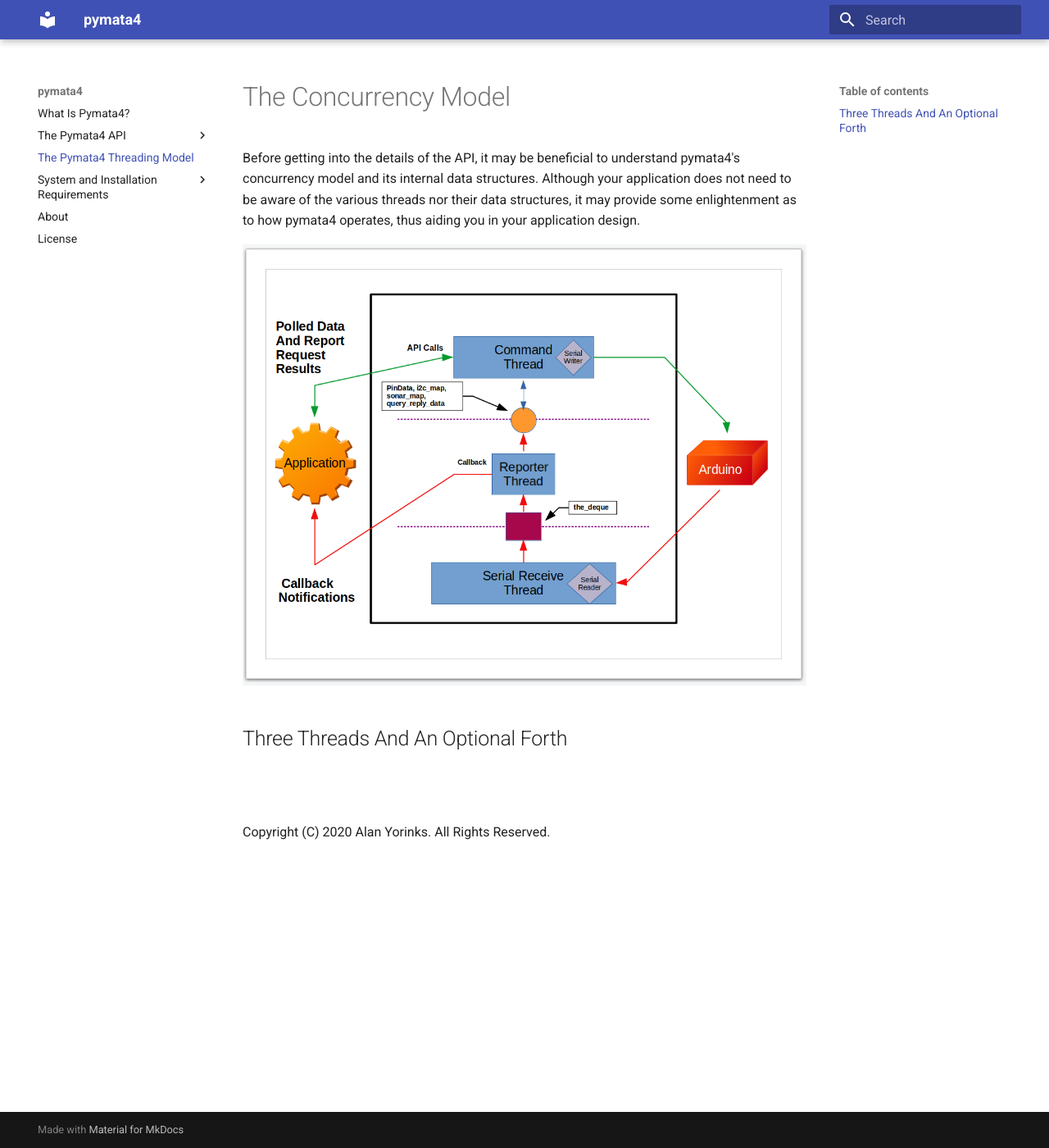
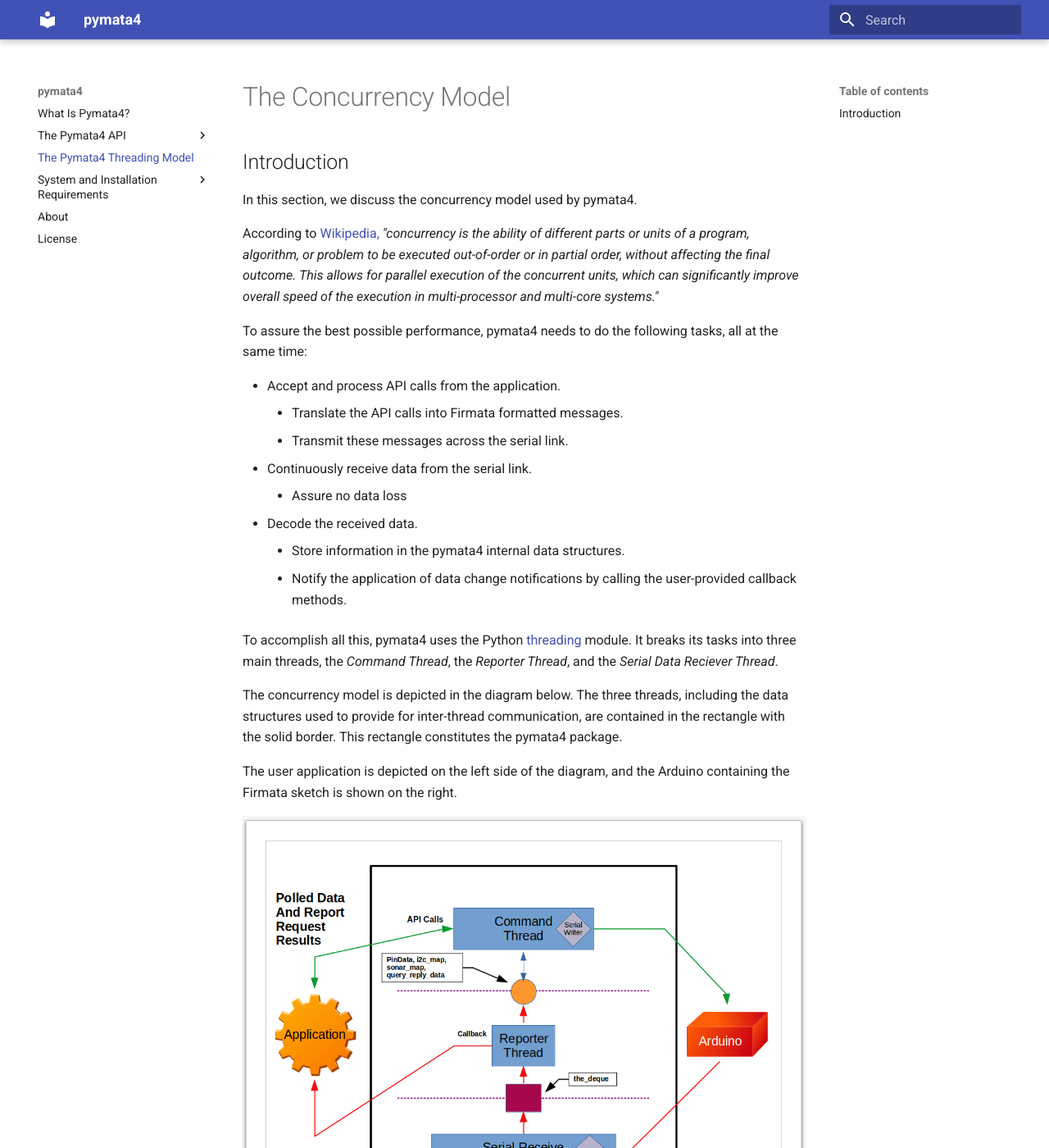
Before and after one commit to MrYsLab/pymata4, an MkDocs documentation site: the page built from docs/concurrency.md, in a window 1280 px wide and 1400 px high. Shown: the whole window at 82% size. Built offline with MkDocs 1.6.1 and Material for MkDocs 9.7.7, drawn with Linux system fonts in a browser that asks for light colours.

Commit message:
initial commit

```diff
--- a/docs/concurrency.md
+++ b/docs/concurrency.md
@@ -1,12 +1,39 @@
 # The Concurrency Model
-Before getting into the details of the API, it may be beneficial to understand
-pymata4's concurrency model and its internal data structures. Although your application
-does not need to be aware of the various threads nor their data structures, it may
-provide some enlightenment as to how pymata4 operates, thus aiding you in your application design.
+
+## Introduction
+In this section, we discuss the concurrency model used by pymata4.
+
+According to [Wikipedia,](https://en.wikipedia.org/wiki/Concurrency_(computer_science))
+*"concurrency is the ability of different parts or units of a program, algorithm, or
+problem to be executed out-of-order or in partial order, without affecting the final outcome.
+This allows for parallel execution of the concurrent units, which can significantly
+improve overall speed of the execution in multi-processor and multi-core systems."*
+
+To assure the best possible performance, pymata4 needs to do the following tasks, all at the same time:
+
+* Accept and process API calls from the application.
+    * Translate the API calls into Firmata formatted messages.
+    * Transmit these messages across the serial link.
+* Continuously receive data from the serial link.
+    * Assure no data loss
+* Decode the received data.
+    * Store information in the pymata4 internal data structures.
+    * Notify the application of data change notifications by calling the user-provided callback methods.
+
+To accomplish all this, pymata4 uses the Python [threading](https://docs.python.org/3.8/library/threading.html)
+module. It breaks its tasks into three
+main threads, the *Command Thread*, the *Reporter Thread*, and the *Serial Data Reciever Thread*.
+
+The concurrency model is depicted in the diagram below. The three threads, including the data structures used to
+provide for inter-thread communication, are contained in the rectangle with the solid border.
+This rectangle constitutes the pymata4 package.
+
+The user application is depicted on the left side of the diagram, and the Arduino containing the
+Firmata sketch is shown on the right.
 
 ![](./images/threading.png)
 
-## Three Threads And An Optional Forth
+
 
 <br>
 <br>
```
